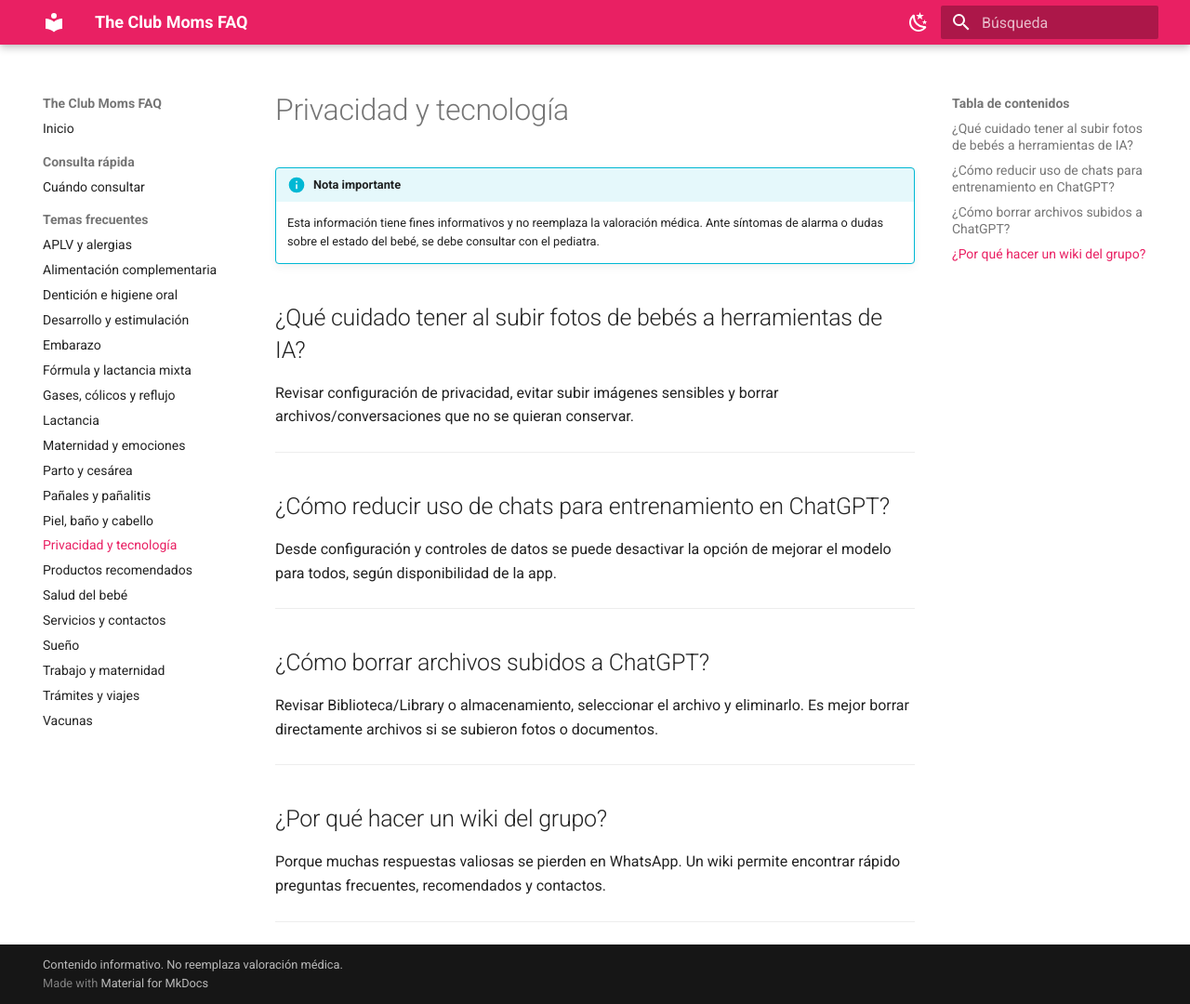
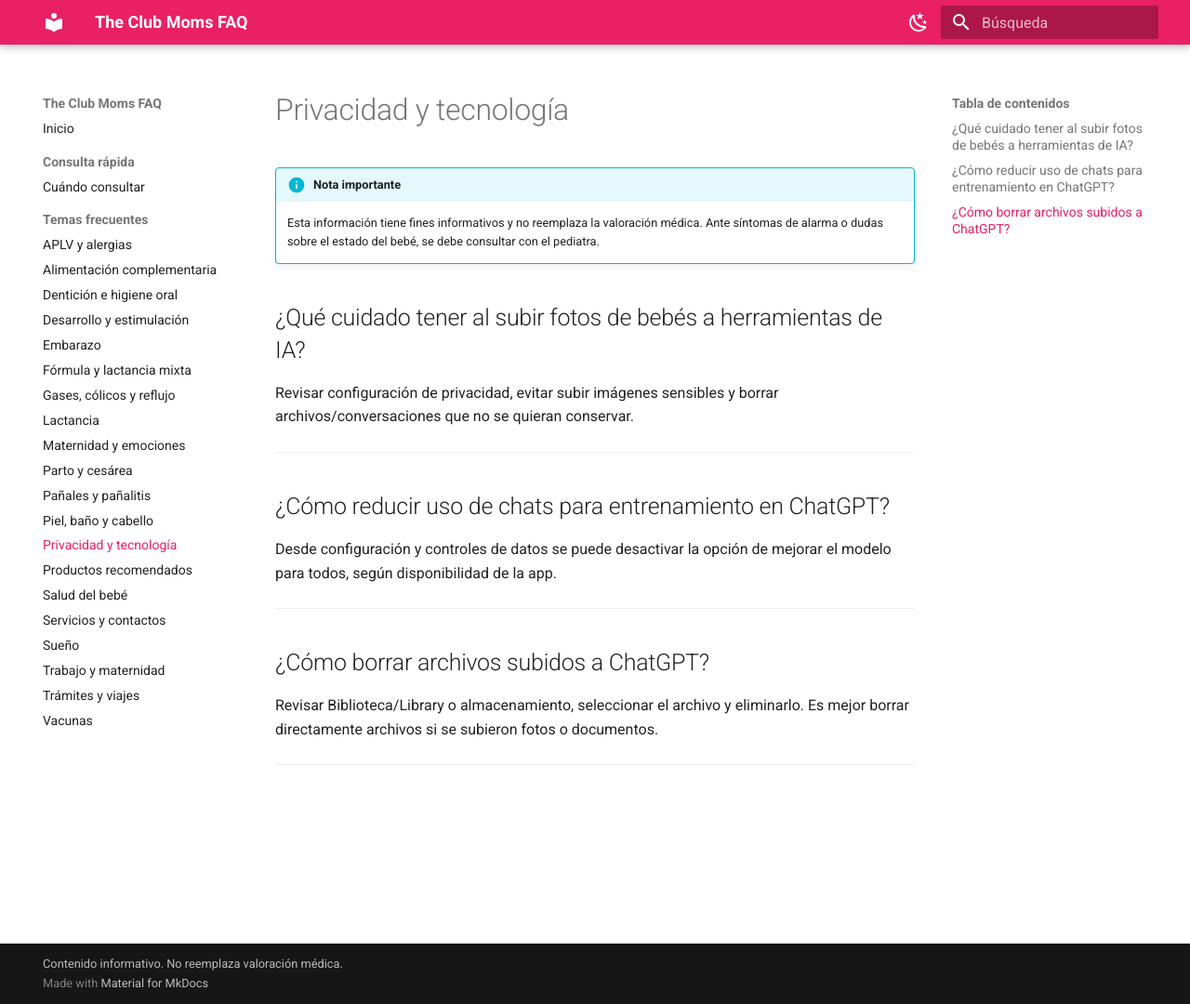
Before and after one commit to ornellaramosv/faq-mamas, an MkDocs documentation site: the page built from docs/privacidad-y-tecnologia.md, in a window 1280 px wide and 1080 px high. Shown: the whole window at 93% size. Built offline with MkDocs 1.6.1 and Material for MkDocs 9.7.7, drawn with Linux system fonts in a browser that asks for light colours.

Commit message:
Delete wiki section from privacidad-y-tecnologia.md
Removed section about the importance of creating a group wiki.

```diff
--- a/docs/privacidad-y-tecnologia.md
+++ b/docs/privacidad-y-tecnologia.md
@@ -20,9 +20,3 @@ Desde configuración y controles de datos se puede desactivar la opción de mejo
 Revisar Biblioteca/Library o almacenamiento, seleccionar el archivo y eliminarlo. Es mejor borrar directamente archivos si se subieron fotos o documentos.
 
 ---
-
-## ¿Por qué hacer un wiki del grupo?
-
-Porque muchas respuestas valiosas se pierden en WhatsApp. Un wiki permite encontrar rápido preguntas frecuentes, recomendados y contactos.
-
----
```
